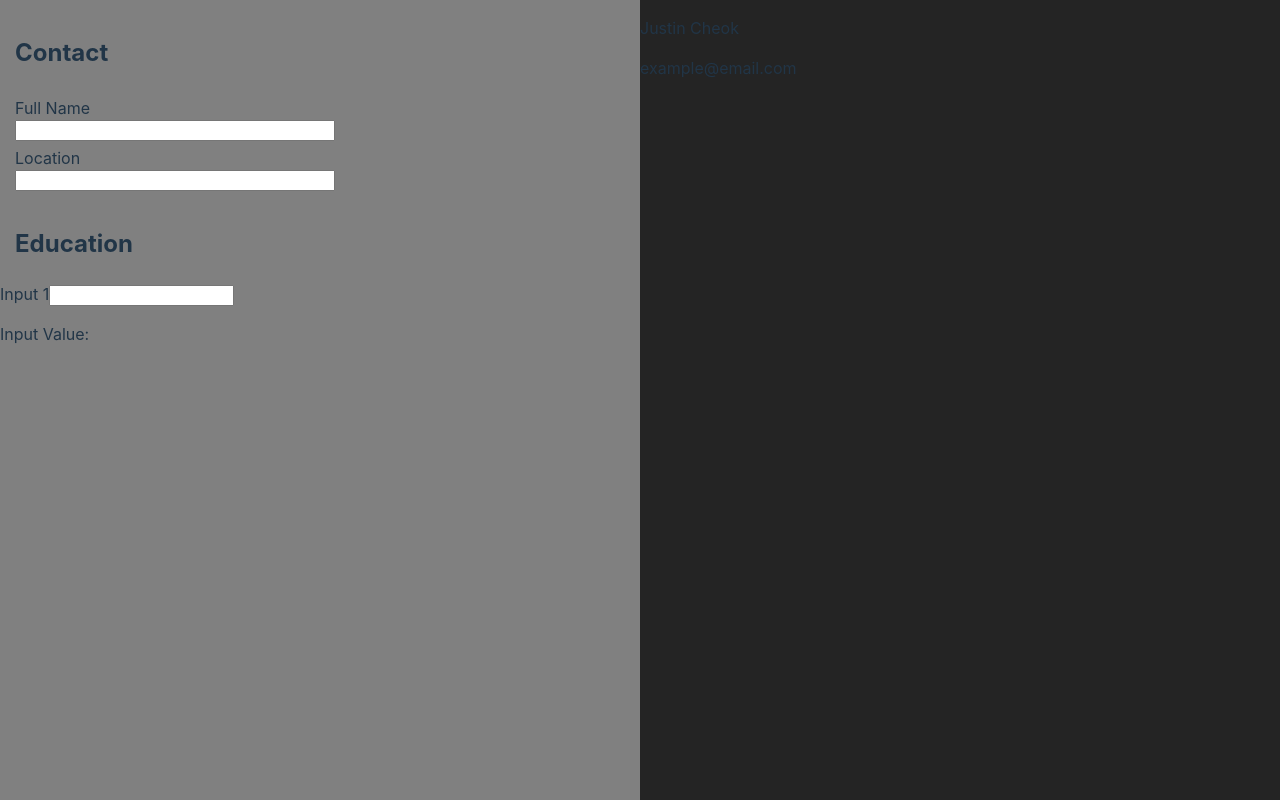
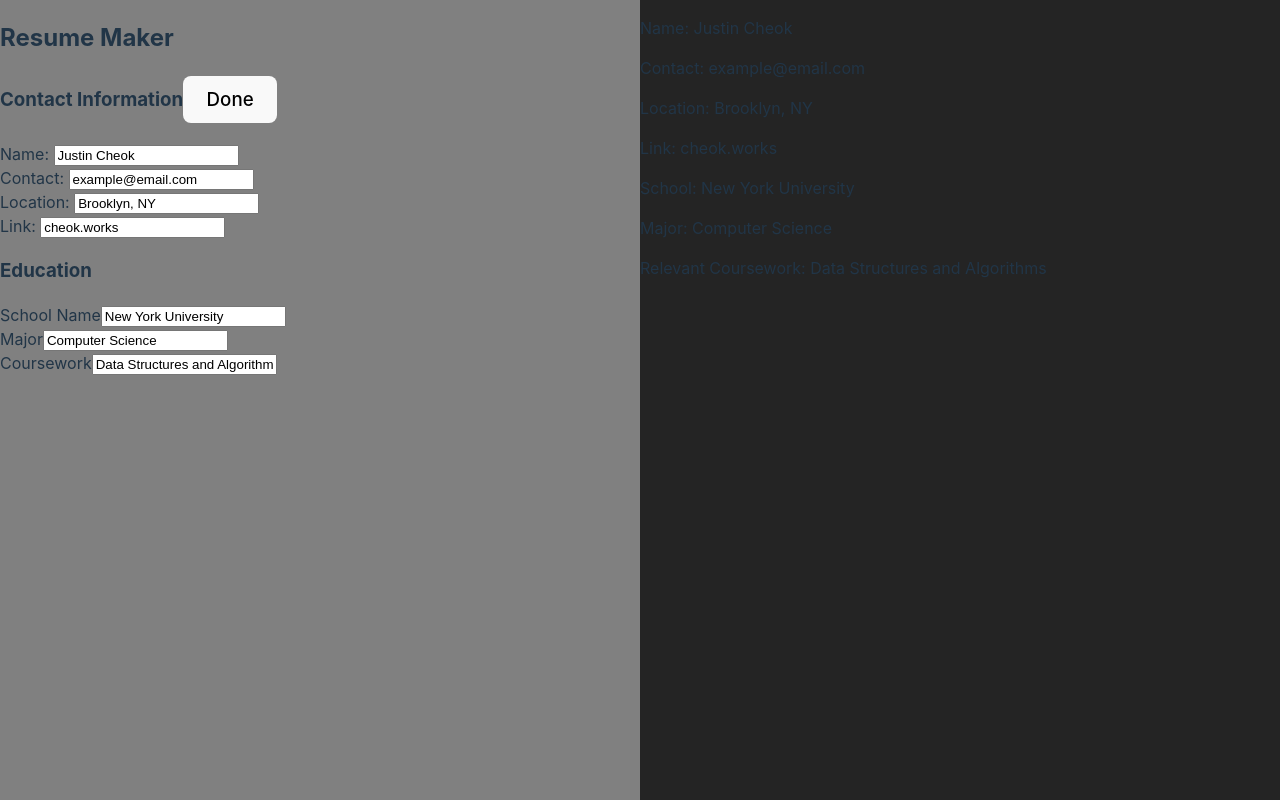
Before and after one commit to Galaxeo/cv-application, a React (Vite) app: page / in a window 1280 px wide. Built offline with nearby package versions, Linux system fonts and the light colour scheme.

Commit message:
feat: contact component, edit button component, and input/display components

```diff
--- a/src/App.jsx
+++ b/src/App.jsx
@@ -1,95 +1,104 @@
 import { useState, useId } from "react";
+import { InputComponent, DisplayComponent } from "./components/Io";
 import reactLogo from "./assets/react.svg";
 import viteLogo from "/vite.svg";
 import "./App.css";
-import DynamicComponent from "./DynamicComponent";
-function Input({ clas, content, func }) {
-  const id = useId();
-  return (
-    <div className="inputCont">
-      <label htmlFor={id}>{content}</label>
-      <input
-        type="text"
-        className="clas"
-        id={id}
-        onChange={(e) => {
-          func(e.target.value);
-        }}
-      />
-    </div>
-  );
-}
-
-function ContactForm(props) {
-  return (
-    <>
-      <div className="formCont">
-        <h2>Contact</h2>
-        <Input
-          clas="fullName"
-          content="Full Name"
-          func={props.nameFunc}
-        ></Input>
-        <Input
-          clas="location"
-          content="Location"
-          func={props.contactFunc}
-        ></Input>
-        {/* <Input clas="phoneNum" content="Phone Number"></Input>
-        <Input clas="email" content="Email Address"></Input>
-        <Input
-          clas="link"
-          content="Miscellaneous Link (e.g. portfolio)"
-        ></Input> */}
-      </div>
-    </>
-  );
-}
-function EducationForm() {
-  return (
-    <>
-      <div className="formCont">
-        <h2>Education</h2>
-        {/* <Input clas="school" content="School Name"></Input>
-        <Input clas="major" content="Major(s)"></Input>
-        <Input clas="coursework" content="Relevant Coursework"></Input> */}
-      </div>
-    </>
-  );
-}
-function Preview({ name, contact }) {
-  return (
-    <>
-      <div>
-        <p>{name}</p>
-        <p>{contact}</p>
-      </div>
-    </>
-  );
-}
+import Edit from "./components/Edit.jsx";
+import Contact from "./components/Contact.jsx";
 
 function App() {
   const [fullName, setFullName] = useState("Justin Cheok");
+  const [location, setLocation] = useState("Brooklyn, NY");
   const [contact, setContact] = useState("example@email.com");
-  const changeName = (name) => {
-    setFullName(name);
+  const [link, setLink] = useState("cheok.works");
+  const [schoolName, setSchool] = useState("New York University");
+  const [major, setMajor] = useState("Computer Science");
+  const [coursework, setCoursework] = useState(
+    "Data Structures and Algorithms"
+  );
+  const changeName = (e) => {
+    setFullName(e.target.value);
   };
-  const changeContact = (contact) => {
-    setContact(contact);
+  const changeContact = (e) => {
+    setContact(e.target.value);
+  };
+  const changeLocation = (e) => {
+    setLocation(e.target.value);
+  };
+  const changeLink = (e) => {
+    setLink(e.target.value);
+  };
+  const changeSchool = (e) => {
+    setSchool(e.target.value);
+  };
+  const changeMajor = (e) => {
+    setMajor(e.target.value);
+  };
+  const changeCoursework = (e) => {
+    setCoursework(e.target.value);
   };
   return (
     <>
       <div className="layout">
         <div className="form">
-          <ContactForm
-            nameFunc={changeName}
-            contactFunc={changeContact}
-          ></ContactForm>
-          <EducationForm></EducationForm>
-          <DynamicComponent></DynamicComponent>
+          <h2>Resume Maker</h2>
+          <Contact
+            fullName={fullName}
+            changeName={changeName}
+            contact={contact}
+            changeContact={changeContact}
+            location={location}
+            changeLocation={changeLocation}
+            link={link}
+            changeLink={changeLink}
+          ></Contact>
+          <div className="educationForm">
+            <h3>Education</h3>
+            <InputComponent
+              inputValue={schoolName}
+              onInputChange={changeSchool}
+              label="School Name"
+              id=""
+            ></InputComponent>
+            <InputComponent
+              inputValue={major}
+              onInputChange={changeMajor}
+              label="Major"
+              id=""
+            ></InputComponent>
+            <InputComponent
+              inputValue={coursework}
+              onInputChange={changeCoursework}
+              label="Coursework"
+              id=""
+            ></InputComponent>
+          </div>
         </div>
         <div className="preview">
-          <Preview name={fullName} contact={contact}></Preview>
+          <div className="header">
+            <DisplayComponent
+              type="Name"
+              inputValue={fullName}
+            ></DisplayComponent>
+            <DisplayComponent
+              type="Contact"
+              inputValue={contact}
+            ></DisplayComponent>
+            <DisplayComponent
+              type="Location"
+              inputValue={location}
+            ></DisplayComponent>
+            <DisplayComponent type="Link" inputValue={link}></DisplayComponent>
+          </div>
+          <DisplayComponent
+            type="School"
+            inputValue={schoolName}
+          ></DisplayComponent>
+          <DisplayComponent type="Major" inputValue={major}></DisplayComponent>
+          <DisplayComponent
+            type="Relevant Coursework"
+            inputValue={coursework}
+          ></DisplayComponent>
         </div>
       </div>
     </>
--- /dev/null
+++ b/src/components/Contact.jsx
@@ -0,0 +1,53 @@
+import Edit from "./Edit";
+const InputComponent = ({ inputValue, onInputChange, label, id }) => {
+  return (
+    <div>
+      <label htmlFor={id}>{label}: </label>
+      <input type="text" id={id} value={inputValue} onChange={onInputChange} />
+    </div>
+  );
+};
+
+function Contact({
+  fullName,
+  changeName,
+  contact,
+  changeContact,
+  location,
+  changeLocation,
+  link,
+  changeLink,
+}) {
+  return (
+    <div>
+      <h3>
+        Contact Information<Edit status={0}></Edit>
+      </h3>
+      <InputComponent
+        inputValue={fullName}
+        onInputChange={changeName}
+        label="Name"
+        id="name"
+      ></InputComponent>
+      <InputComponent
+        inputValue={contact}
+        onInputChange={changeContact}
+        label="Contact"
+        id="contact"
+      ></InputComponent>
+      <InputComponent
+        inputValue={location}
+        onInputChange={changeLocation}
+        label="Location"
+        id="location"
+      ></InputComponent>
+      <InputComponent
+        inputValue={link}
+        onInputChange={changeLink}
+        label="Link"
+        id="link"
+      ></InputComponent>
+    </div>
+  );
+}
+export default Contact;
--- /dev/null
+++ b/src/components/Edit.jsx
@@ -0,0 +1,8 @@
+function Edit({ status }) {
+  return (
+    <>
+      <button>{status ? "Edit" : "Done"}</button>
+    </>
+  );
+}
+export default Edit;
--- /dev/null
+++ b/src/components/Io.jsx
@@ -0,0 +1,24 @@
+import React, { useState } from "react";
+
+// Input component
+const InputComponent = ({ inputValue, onInputChange, label, id }) => {
+  return (
+    <div>
+      <label htmlFor={id}>{label}</label>
+      <input type="text" id={id} value={inputValue} onChange={onInputChange} />
+    </div>
+  );
+};
+
+// Display component
+const DisplayComponent = ({ type, inputValue }) => {
+  return (
+    <div>
+      <p>
+        {type}: {inputValue}
+      </p>
+    </div>
+  );
+};
+
+export { InputComponent, DisplayComponent };
```
